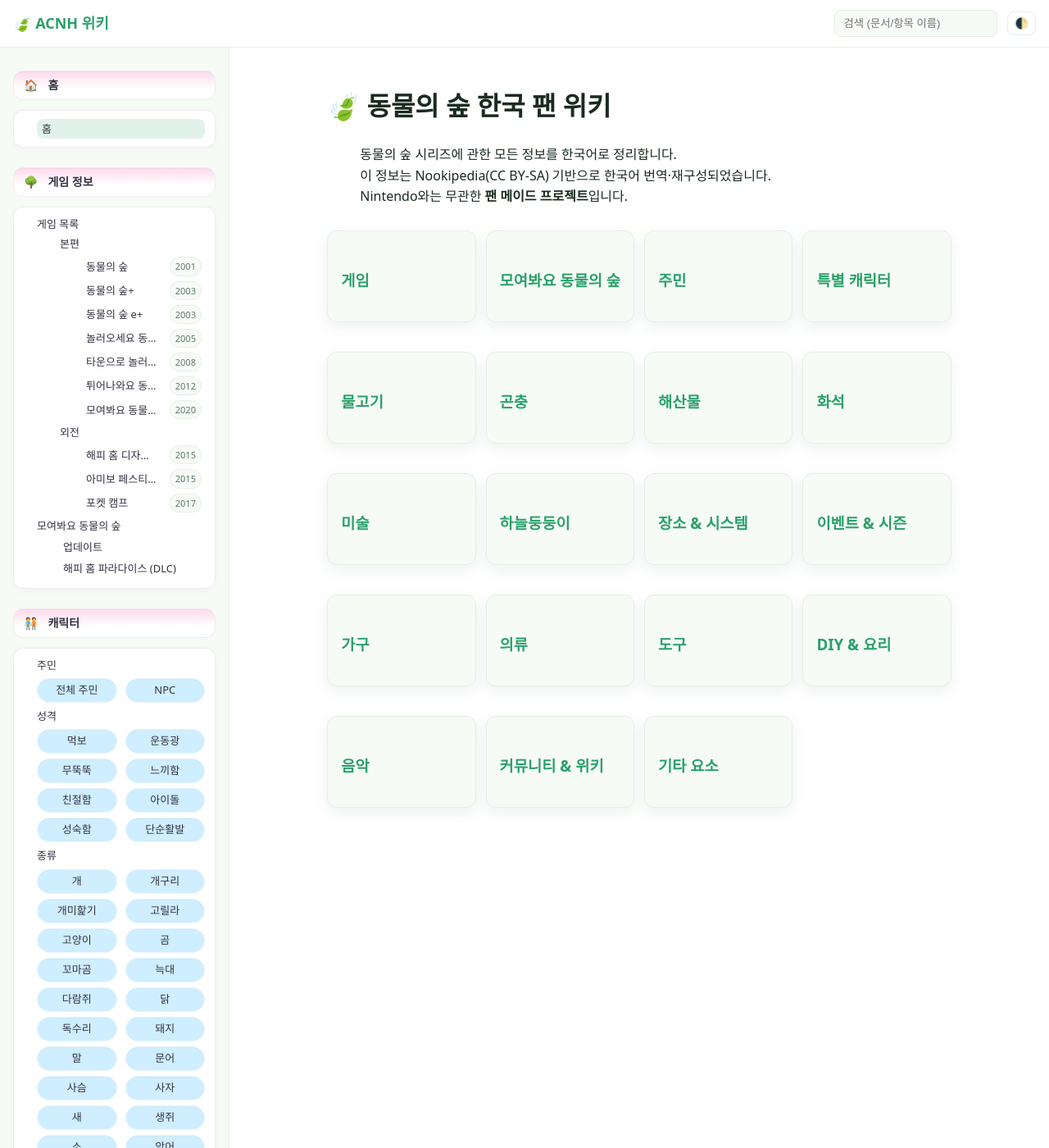
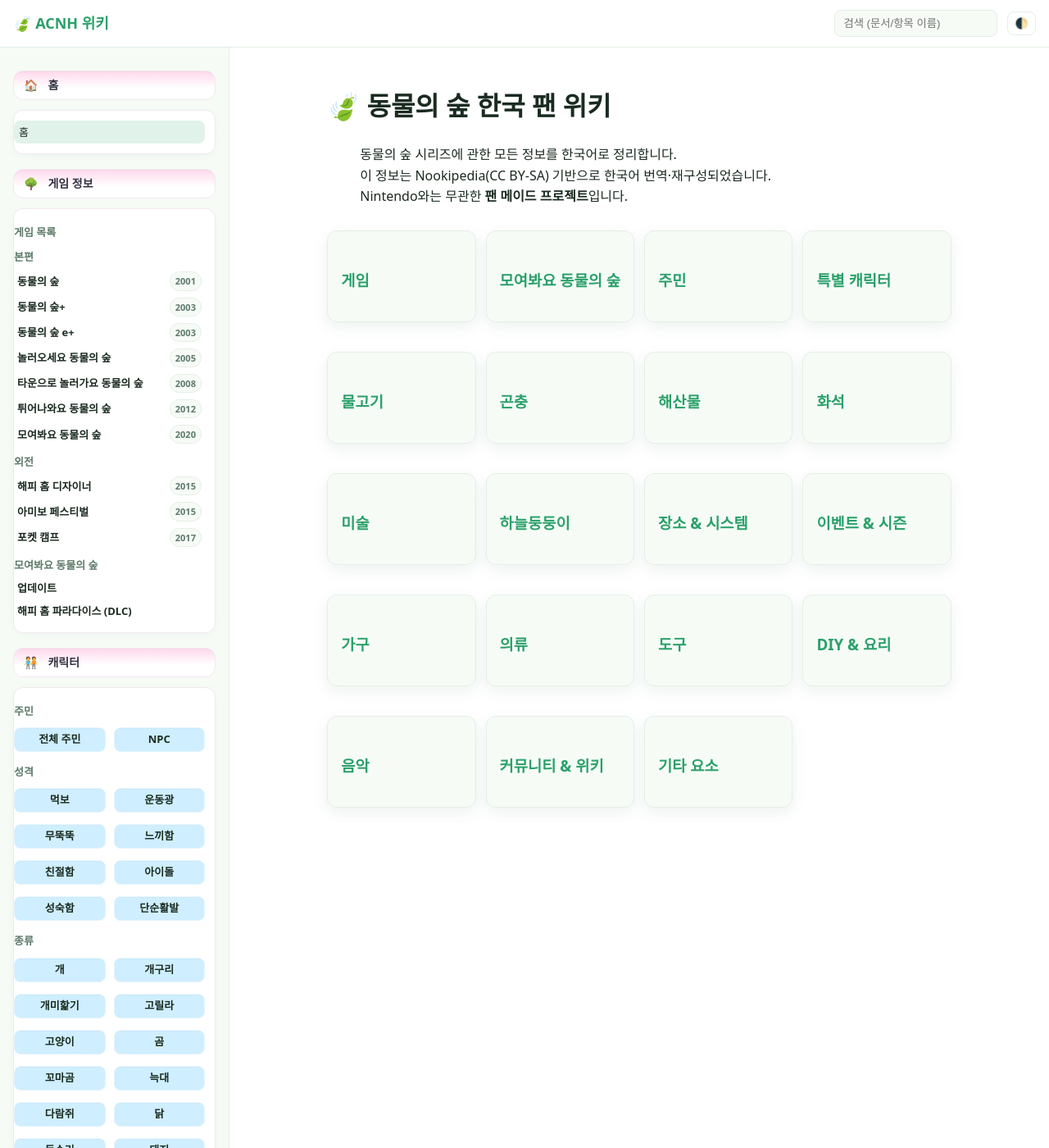
Before and after one commit to cute-bite/animal-crossing, a Jekyll site: the page built from index.md, in a window 1280 px wide and 1400 px high. Shown: the whole window at 82% size. Built offline with Jekyll 4.4.1, drawn with Linux system fonts in a browser that asks for light colours.

Commit message:
Add files via upload

```diff
--- a/assets/css/theme.css
+++ b/assets/css/theme.css
@@ -96,8 +96,6 @@
 }
 
 .sidebar h3{ margin:18px 0 8px; color:var(--accent); }
-.sidebar ul{ list-style:none; padding-left:16px; margin:6px 0; }
-.sidebar a{ display:inline-block; padding:2px 0; border-radius:6px; }
 .sidebar a.active{ background:rgba(42,160,106,.14); padding:2px 6px; }
 
 /* 본문 */
@@ -276,37 +274,8 @@
   box-sizing: border-box;
 }
 
-/* 리스트 기본 */
-.sidebar ul {
-  list-style: none;
-  margin: 4px 0 6px 0;
-  padding: 0;
-}
-.sidebar ul li {
-  position: relative;
-  margin: 2px 0;
-  padding-left: 16px;
-}
-/* 기본 불릿 제거(귀여운 발바닥 사용 안 함) */
-.sidebar ul li::before { content: none !important; }
 
-/* 링크: 살짝 칩 느낌의 호버 */
-.sidebar ul li a {
-  display: inline-block;
-  text-decoration: none;
-  color: var(--cute-text);
-  padding: 2px 6px;
-  border-radius: 8px;
-  transition: background-color .16s ease, transform .12s ease;
-}
-.sidebar ul li a:hover {
-  background: var(--cute-hover);
-  transform: translateX(2px);
-  text-decoration: none;
-}
 
-/* 세부 중첩 리스트(본편/외전 등) 여백 */
-.sidebar ul ul { margin: 4px 0 4px 12px; }
 
 /* “종류별/성격별” 칩 그리드 — 동일 스타일 */
 .sidebar .species-grid,
@@ -486,40 +455,7 @@
   padding-left: 10px; /* 필요시 0~12px 사이로 조절 */
 }
 
-/* ===== Mobile-only sidebar scroll restore ===== */
-:root{ --header-h: 58px; } /* 헤더 높이 값 (필요시 조정) */
 
-@media (max-width:960px){
-  .layout{ grid-template-columns:1fr; }
-
-  .sidebar{
-    position: fixed;
-    top: var(--header-h);
-    left: 0;
-    width: min(82vw, 320px);
-    height: calc(100vh - var(--header-h));
-    overflow: auto;                     /* ← 모바일에서만 자체 스크롤 */
-    -webkit-overflow-scrolling: touch;  /* iOS 부드러운 스크롤 */
-    background: var(--surface);
-    border-right: 1px solid var(--border);
-    transform: translateX(-100%);       /* 기본: 숨김 */
-    transition: transform .22s ease;
-    z-index: 40;
-  }
-  /* 100dvh 지원 기기 보정 */
-  @supports (height: 100dvh){
-    .sidebar{ height: calc(100dvh - var(--header-h)); }
-  }
-
-  /* 열렸을 때 보여주기 */
-  .sidebar.open{ transform: translateX(0); }
-
-  /* 사이드바 열렸을 때 본문 스크롤 막기(선택) */
-  body.menu-open{ overflow: hidden; }
-
-  /* 오버레이(있다면) 표시 */
-  .mobile-overlay.show{ display:block; }
-}
 
 /* 데스크톱에서는 페이지 전체 스크롤만 사용 (sidebar는 자연 높이) */
 @media (min-width:961px){
@@ -568,34 +504,71 @@
   body.menu-open{ overflow: hidden; }
 }
 
-/* 제목/년도 좌우 정렬 */
-.sidebar .game-list a{ display:flex; align-items:center; justify-content:space-between; gap:8px; }
-.sidebar .g-title{ overflow:hidden; text-overflow:ellipsis; white-space:nowrap; }
-.sidebar .g-year{
-  font-size:.85em;
-  padding:2px 6px; border:1px solid var(--border);
-  border-radius:999px; color:var(--muted); background:var(--surface);
+
+
+
+.sidebar ul ul {
+  margin: 0;
+  padding-left: 0 !important; /* 들여쓰기 제거 */
+}
+.sidebar ul ul li {
+  margin-left: 0 !important;
 }
 
-/* 제목-년도만 좌우로, 링크 폭은 그대로 */
-.sidebar .game-list a {
+
+/* ===== Sidebar: 들여쓰기 없애고 한 줄 레벨로 정리 ===== */
+.sidebar .menu ul{ padding-left:0 !important; margin:6px 0; }
+.sidebar .menu li{ list-style:none; margin:4px 0; }
+
+/* 하위 ul은 살짝만 간격 */
+.sidebar .menu li > ul{ margin:6px 0 8px 0; padding-left:0; }
+
+/* 텍스트만 있는 그룹 라벨(본편/외전/게임 목록/모여봐요 동물의 숲) 스타일 */
+.sidebar .menu li:has(> ul){
+  font-weight:700;
+  color: var(--muted);
+  margin-top:8px;
+}
+
+/* 실제 링크 항목 기본 모양 */
+.sidebar .menu a{
+  display:block;
+  padding:4px 6px;
+  border-radius:8px;
+  text-decoration:none;
+  color:var(--text);
+}
+.sidebar .menu a:hover{ background: var(--surface); }
+
+/* ===== 게임 목록: 제목-연도 뱃지 좌우 정렬 안정화 ===== */
+.sidebar .game-list a{
   display:flex;
   align-items:center;
   justify-content:space-between;
   gap:8px;
-
-  width:100%;           /* 링크가 li 안에서 꽉 차도록 */
-  padding:2px 4px;      /* 패딩 살짝 */
+  width:100%;
+  padding:2px 4px;
   box-sizing:border-box;
 }
-
-.sidebar .g-title {
-  flex:1;                 /* 남는 공간 다 차지 */
+.sidebar .g-title{
+  flex:1;                     /* 남는 폭 채우기 */
   overflow:hidden;
   text-overflow:ellipsis;
   white-space:nowrap;
 }
-.sidebar .g-year {
-  flex-shrink:0;          /* 줄어들지 않음 */
+.sidebar .g-year{
+  flex-shrink:0;              /* 줄지 않도록 */
+  font-size:.85em;
+  padding:2px 6px;
+  border:1px solid var(--border);
+  border-radius:999px;
+  color:var(--muted);
+  background:var(--surface);
   margin-left:8px;
 }
+
+/* (옵션) 그룹 라벨과 항목 사이 간격 약간 띄우기 */
+.sidebar .menu li:has(> ul){ margin-top:10px; }
+
+/* (옵션) 게임 목록 안쪽 UL의 위아래 여백 살짝 */
+.sidebar .game-list > li > ul{ margin:6px 0; }
```
